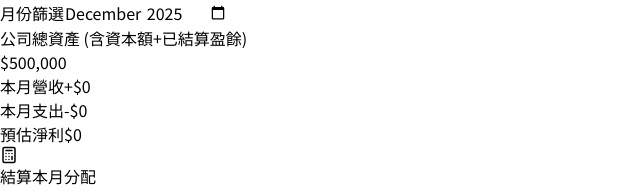
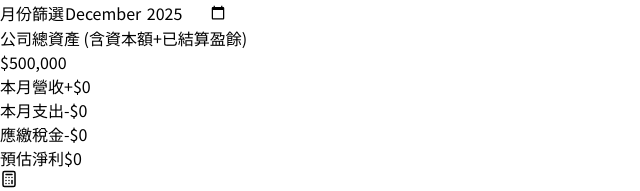
Before and after one commit to dsdf33445-code/my-account-book, a React (Vite) app: page / in a window 1280 px wide. Shown: the top 191 px of the page, without its empty margins (0-640 px from the left). Built offline with nearby package versions, Linux system fonts and the light colour scheme; no server answers.

Commit message:
update app

```diff
--- a/src/components/views/CompanyView.jsx
+++ b/src/components/views/CompanyView.jsx
@@ -22,13 +22,13 @@ const CompanyView = memo(function CompanyView({
   const [showSettleModal, setShowSettleModal] = useState(false);
   const [isProcessing, setIsProcessing] = useState(false);
 
-  // 防呆：檢查使用者選擇的月份是否已結算
+  // 防呆：檢查該月份是否已結算
   const isSettled = useMemo(() => {
     return companyTx.some(tx =>
       tx.type === 'settlement' &&
       (tx.item.includes(`${selectedMonth} 盈餘結算`) || tx.date.startsWith(selectedMonth))
     );
-}, [companyTx, selectedMonth]);
+  }, [companyTx, selectedMonth]);
 
   // 計算總資產
   const currentAssets = useMemo(() => {
@@ -52,12 +52,13 @@ const CompanyView = memo(function CompanyView({
     return companyTx.filter(tx => tx.date.startsWith(selectedMonth));
   }, [companyTx, selectedMonth]);
 
-  // 計算本月營收與支出
+  // 計算本月營收、支出、稅金、淨利 (修正此處)
   const { monthlyRevenue, monthlyTax, monthlyExpense, netProfit } = useMemo(() => {
     const revenue = filteredTx
       .filter(t => t.type === 'income')
       .reduce((sum, t) => sum + (Number(t.rawAmount || t.amount) || 0), 0);
 
+    // 🆕 計算本月稅金總額
     const tax = filteredTx
       .filter(t => t.type === 'income')
       .reduce((sum, t) => sum + (Number(t.tax) || 0), 0);
@@ -66,6 +67,7 @@ const CompanyView = memo(function CompanyView({
       .filter(t => t.type === 'expense')
       .reduce((sum, t) => sum + (Number(t.amount) || 0), 0);
 
+    // 淨利 = 收入 - 稅金 - 支出
     return {
         monthlyRevenue: revenue,
         monthlyTax: tax,
@@ -78,7 +80,6 @@ const CompanyView = memo(function CompanyView({
   const handleConfirmSettle = async () => {
     setIsProcessing(true);
     try {
-        // 優化邏輯：確保加總等於淨利 (避免 0.3+0.7 四捨五入誤差)
         const companyShare = Math.round(netProfit * 0.3);
         const dailyShare = netProfit - companyShare;
 
@@ -140,11 +141,15 @@ const CompanyView = memo(function CompanyView({
           <p className="text-emerald-100 text-sm font-medium mb-1">公司總資產 (含資本額+已結算盈餘)</p>
           <h1 className="text-4xl font-bold tracking-tight">${currentAssets.toLocaleString()}</h1>
 
-          <div className="mt-4 flex gap-4 text-sm opacity-90 pt-2 border-t border-emerald-500/30">
+          {/* 🆕 統計區塊：增加稅金欄位 */}
+          <div className="mt-4 grid grid-cols-4 gap-2 text-sm opacity-90 pt-2 border-t border-emerald-500/30">
             <div><span className="block text-emerald-200 text-xs">本月營收</span><span className="font-bold">+${monthlyRevenue.toLocaleString()}</span></div>
-            <div className="w-px bg-emerald-500 h-8 self-center"></div>
             <div><span className="block text-emerald-200 text-xs">本月支出</span><span className="font-bold">-${monthlyExpense.toLocaleString()}</span></div>
-            <div className="w-px bg-emerald-500 h-8 self-center"></div>
+
+            {/* 🆕 應繳稅金 */}
+            <div><span className="block text-emerald-200 text-xs">應繳稅金</span><span className="font-bold text-rose-300">-${monthlyTax.toLocaleString()}</span></div>
+
+            {/* 預估淨利 (未結) */}
             <div><span className="block text-emerald-200 text-xs">預估淨利</span><span className="font-bold text-yellow-300">${netProfit.toLocaleString()}</span></div>
           </div>
         </div>
@@ -257,10 +262,9 @@ const CompanyView = memo(function CompanyView({
                   {tx.invoiceDeduction > 0 && companySubTab === 'income' && (
                      <div className="text-[10px] text-stone-400">扣除 -${tx.invoiceDeduction}</div>
                   )}
-                  {tx.type === 'settlement' && <span className="text-[10px] bg-yellow-100 text-yellow-700 px-1 rounded">自動結算</span>}
+                  {tx.type === 'settlement' && <span className="text-[10px] bg-yellow-100 text-yellow-700 px-1 rounded">已結算盈餘</span>}
 
                   <div className="flex justify-end gap-1 mt-1">
-                    {/* 結算單不開放編輯，避免數據錯亂，但允許刪除以觸發重新計算 */}
                     {tx.type !== 'settlement' && (
                         <button type="button" onClick={() => onEditClick(tx, companySubTab)} className="text-stone-300 hover:text-emerald-500 text-xs p-1"><Pencil size={14}/></button>
                     )}
```
